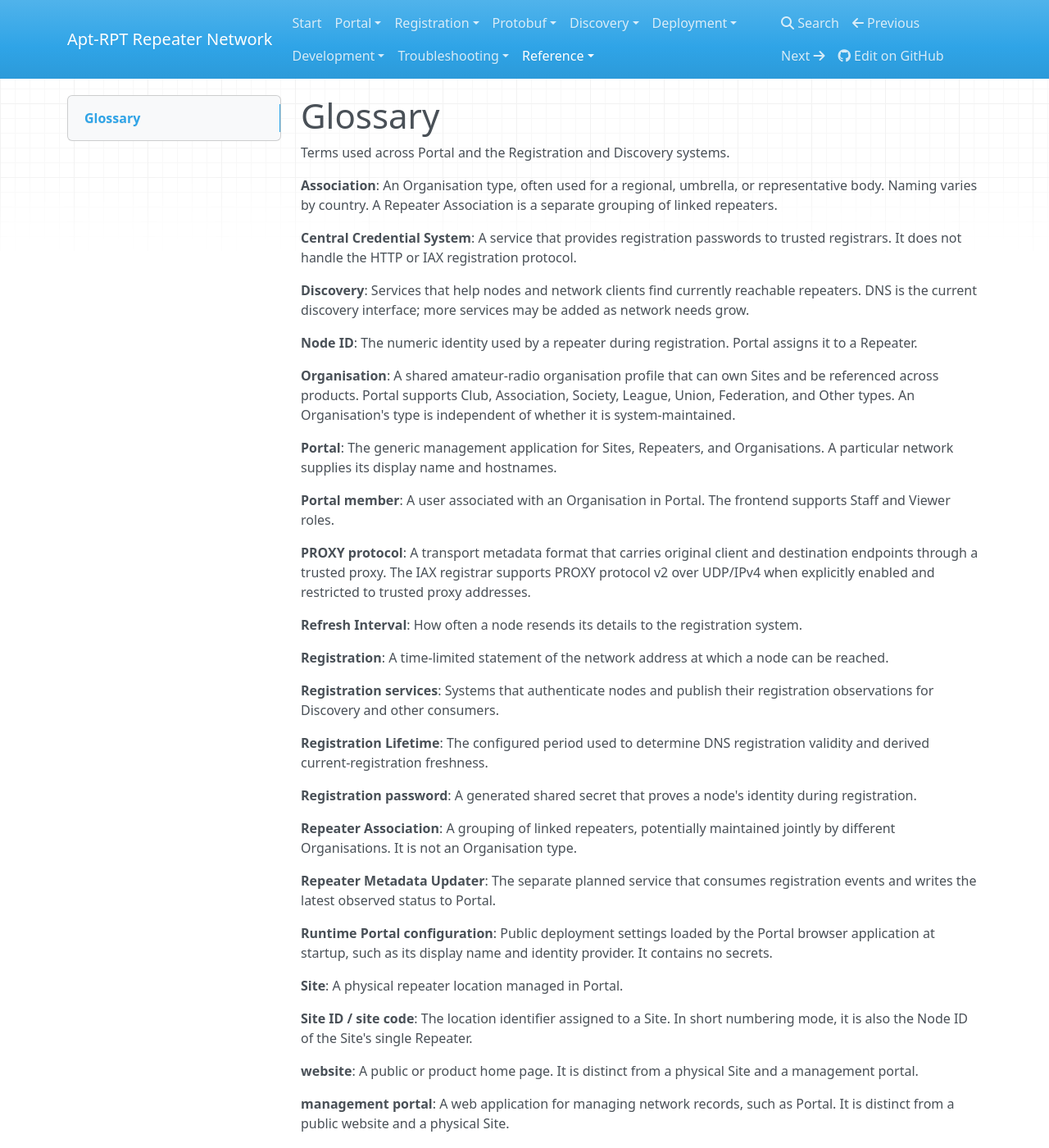
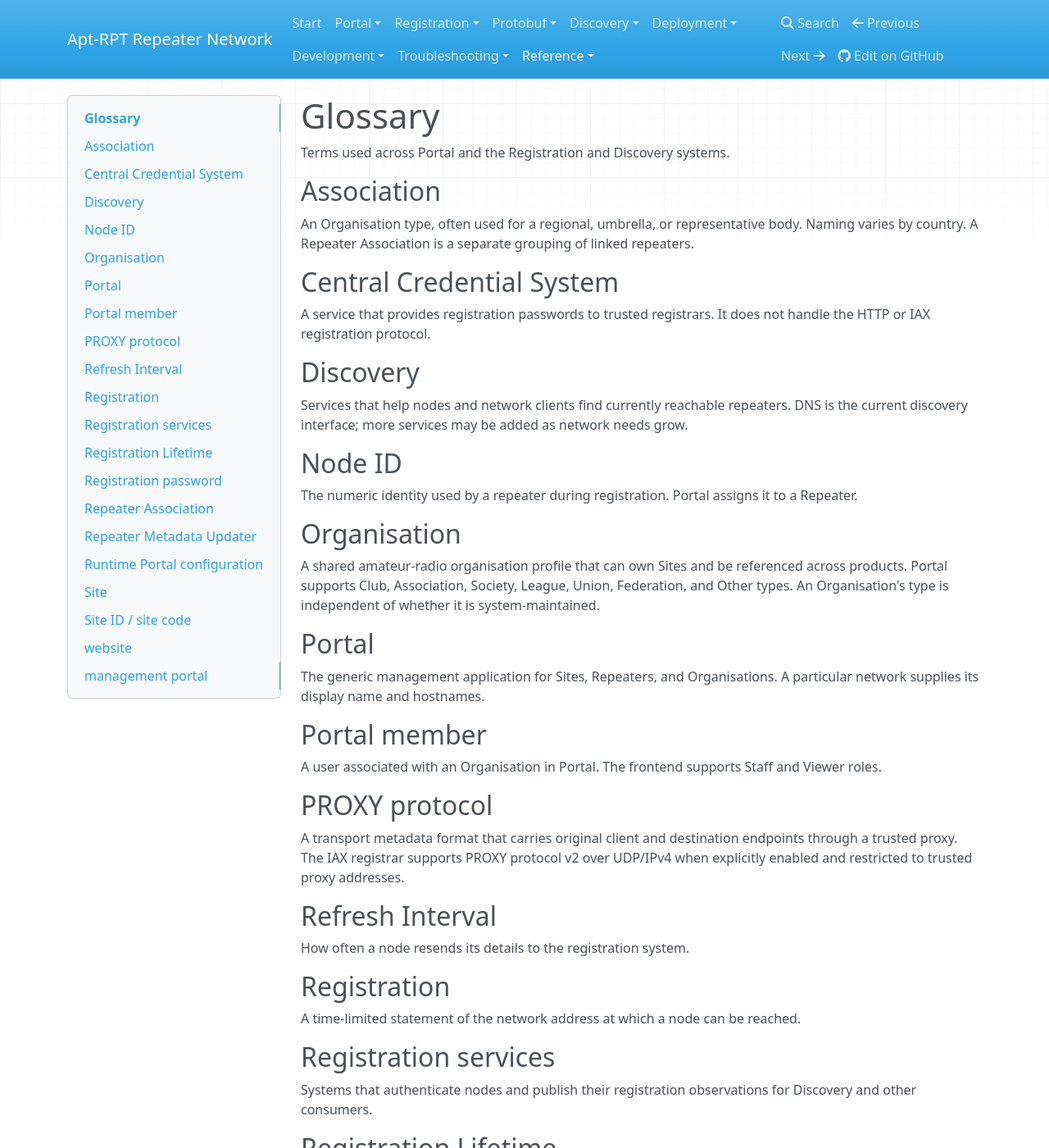
Before and after one commit to Hamlink-Canada/apt-rpt-docs, an MkDocs documentation site: the page built from docs/glossary.md, in a window 1280 px wide and 1400 px high. Shown: the whole window at 82% size. Built offline with MkDocs 1.6.1, drawn with Linux system fonts in a browser that asks for light colours; nearby versions of some CDN libraries; some of the changed text lies outside the part shown.

Commit message:
docs: make glossary terms navigable

```diff
--- a/docs/glossary.md
+++ b/docs/glossary.md
@@ -2,68 +2,106 @@
 
 Terms used across Portal and the Registration and Discovery systems.
 
-**Association**: An Organisation type, often used for a regional, umbrella, or
-representative body. Naming varies by country. A Repeater Association is a
-separate grouping of linked repeaters.
+## Association
 
-**Central Credential System**: A service that provides registration passwords
-to trusted registrars. It does not handle the HTTP or IAX registration protocol.
+An Organisation type, often used for a regional, umbrella, or representative
+body. Naming varies by country. A Repeater Association is a separate grouping
+of linked repeaters.
 
-**Discovery**: Services that help nodes and network clients find currently
-reachable repeaters. DNS is the current discovery interface; more services may
-be added as network needs grow.
+## Central Credential System
 
-**Node ID**: The numeric identity used by a repeater during registration. Portal
-assigns it to a Repeater.
+A service that provides registration passwords to trusted registrars. It does
+not handle the HTTP or IAX registration protocol.
 
-**Organisation**: A shared amateur-radio organisation profile that can own
-Sites and be referenced across products. Portal supports Club, Association,
-Society, League, Union, Federation, and Other types. An Organisation's type is
-independent of whether it is system-maintained.
+## Discovery
 
-**Portal**: The generic management application for Sites, Repeaters, and
-Organisations. A particular network supplies its display name and hostnames.
+Services that help nodes and network clients find currently reachable
+repeaters. DNS is the current discovery interface; more services may be added
+as network needs grow.
 
-**Portal member**: A user associated with an Organisation in Portal. The
-frontend supports Staff and Viewer roles.
+## Node ID
 
-**PROXY protocol**: A transport metadata format that carries original client and
-destination endpoints through a trusted proxy. The IAX registrar supports PROXY
-protocol v2 over UDP/IPv4 when explicitly enabled and restricted to trusted proxy
+The numeric identity used by a repeater during registration. Portal assigns it
+to a Repeater.
+
+## Organisation
+
+A shared amateur-radio organisation profile that can own Sites and be
+referenced across products. Portal supports Club, Association, Society, League,
+Union, Federation, and Other types. An Organisation's type is independent of
+whether it is system-maintained.
+
+## Portal
+
+The generic management application for Sites, Repeaters, and Organisations. A
+particular network supplies its display name and hostnames.
+
+## Portal member
+
+A user associated with an Organisation in Portal. The frontend supports Staff
+and Viewer roles.
+
+## PROXY protocol
+
+A transport metadata format that carries original client and destination
+endpoints through a trusted proxy. The IAX registrar supports PROXY protocol v2
+over UDP/IPv4 when explicitly enabled and restricted to trusted proxy
 addresses.
 
-**Refresh Interval**: How often a node resends its details to the registration
-system.
+## Refresh Interval
 
-**Registration**: A time-limited statement of the network address at which a node
-can be reached.
+How often a node resends its details to the registration system.
 
-**Registration services**: Systems that authenticate nodes and publish their
-registration observations for Discovery and other consumers.
+## Registration
 
-**Registration Lifetime**: The configured period used to determine DNS
-registration validity and derived current-registration freshness.
+A time-limited statement of the network address at which a node can be
+reached.
 
-**Registration password**: A generated shared secret that proves a node's
-identity during registration.
+## Registration services
 
-**Repeater Association**: A grouping of linked repeaters, potentially maintained
-jointly by different Organisations. It is not an Organisation type.
+Systems that authenticate nodes and publish their registration observations
+for Discovery and other consumers.
 
-**Repeater Metadata Updater**: The separate planned service that consumes
-registration events and writes the latest observed status to Portal.
+## Registration Lifetime
 
-**Runtime Portal configuration**: Public deployment settings loaded by the
-Portal browser application at startup, such as its display name and identity
-provider. It contains no secrets.
+The configured period used to determine DNS registration validity and derived
+current-registration freshness.
 
-**Site**: A physical repeater location managed in Portal.
+## Registration password
 
-**Site ID / site code**: The location identifier assigned to a Site. In short
-numbering mode, it is also the Node ID of the Site's single Repeater.
+A generated shared secret that proves a node's identity during registration.
 
-**website**: A public or product home page. It is distinct from a physical Site
-and a management portal.
+## Repeater Association
 
-**management portal**: A web application for managing network records, such as
-Portal. It is distinct from a public website and a physical Site.
+A grouping of linked repeaters, potentially maintained jointly by different
+Organisations. It is not an Organisation type.
+
+## Repeater Metadata Updater
+
+The separate planned service that consumes registration events and writes the
+latest observed status to Portal.
+
+## Runtime Portal configuration
+
+Public deployment settings loaded by the Portal browser application at
+startup, such as its display name and identity provider. It contains no
+secrets.
+
+## Site
+
+A physical repeater location managed in Portal.
+
+## Site ID / site code
+
+The location identifier assigned to a Site. In short numbering mode, it is
+also the Node ID of the Site's single Repeater.
+
+## website
+
+A public or product home page. It is distinct from a physical Site and a
+management portal.
+
+## management portal
+
+A web application for managing network records, such as Portal. It is distinct
+from a public website and a physical Site.
```
